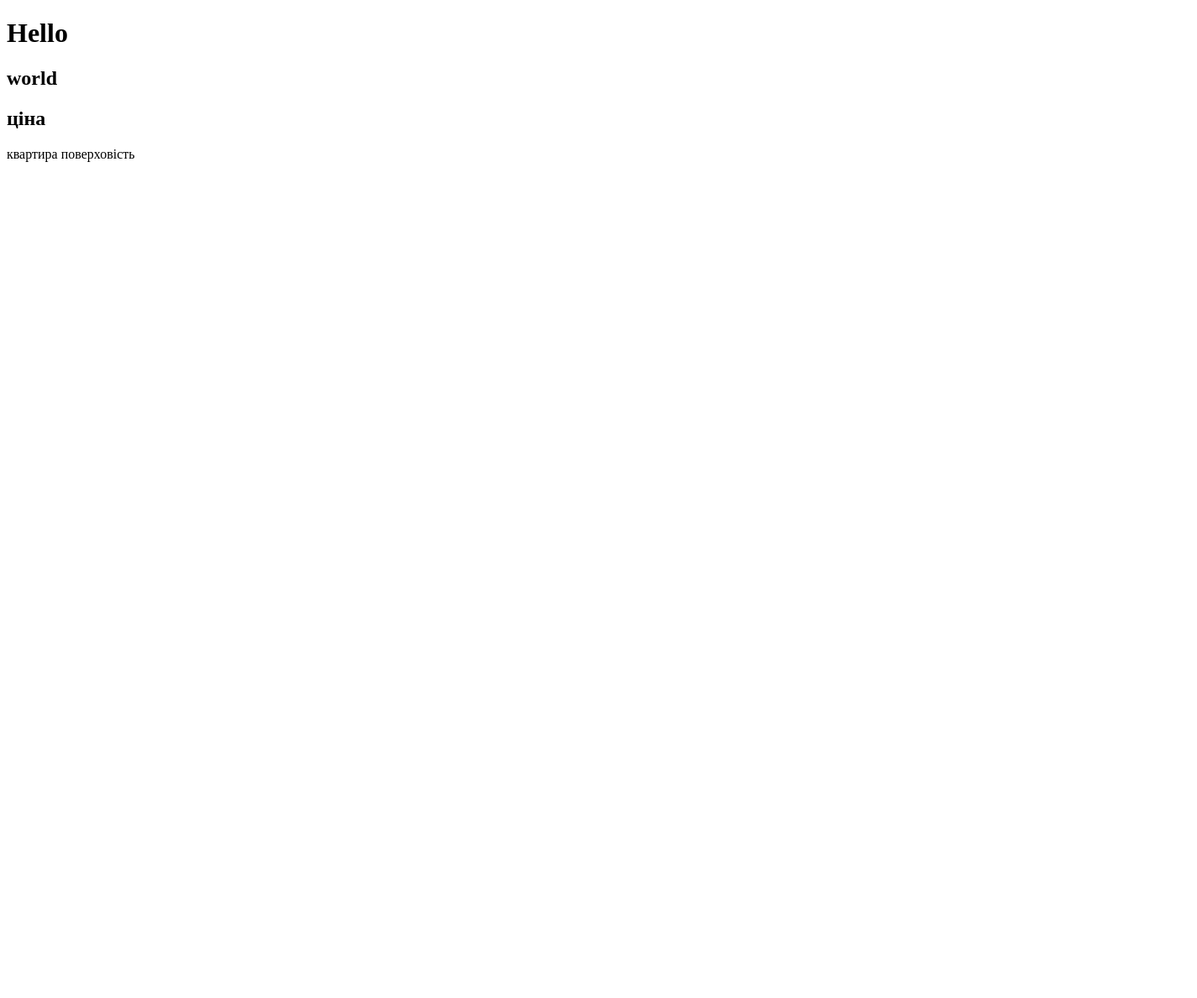
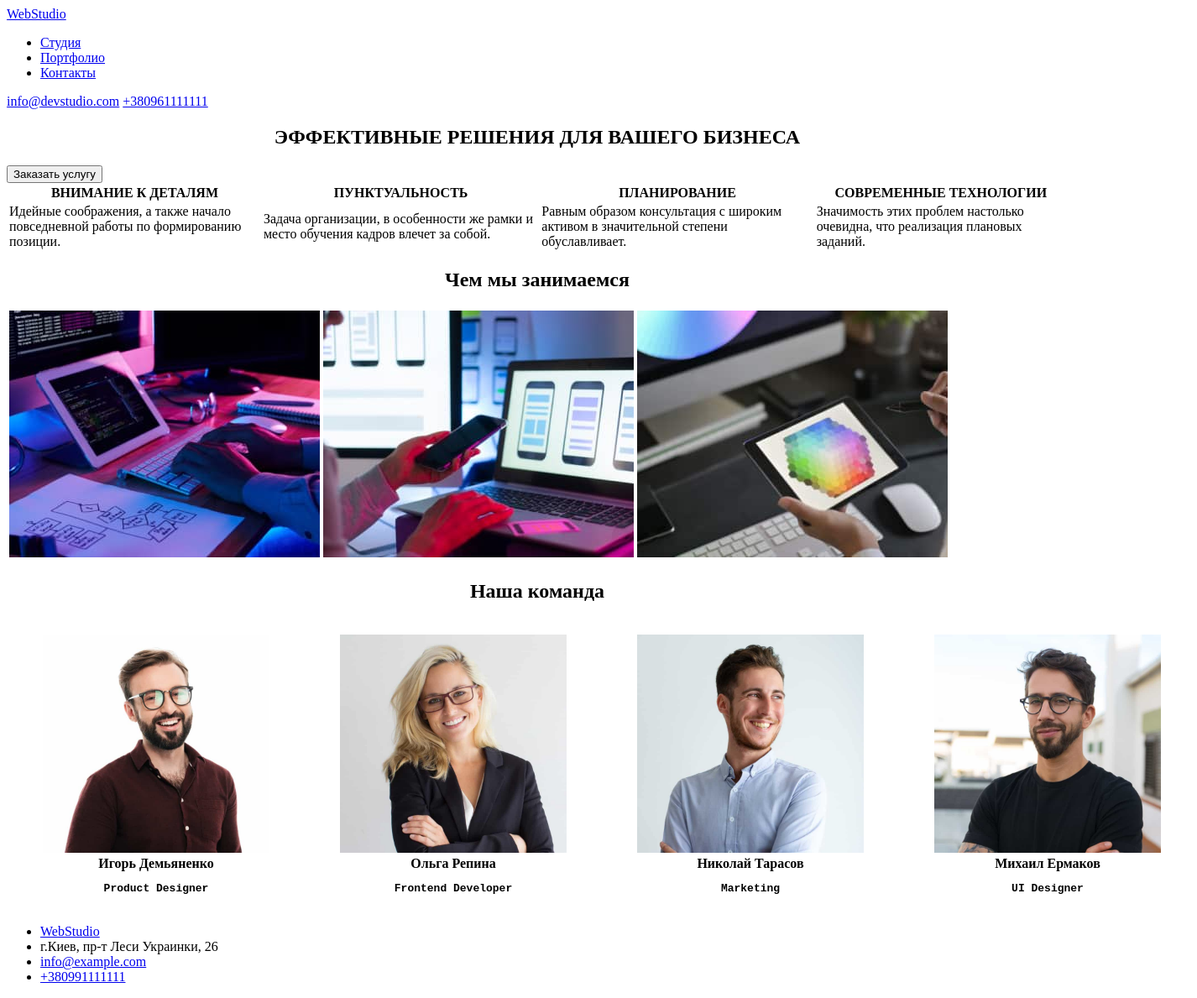
Before and after one commit to Ksenya0110/goit-markup-hw-01, a plain HTML site: page index.html in a window 1280 px wide. Shown: the whole page at 84% size, 1426 px wide, since content can reach past the window. Before the commit the page ends 800 px from the top, so only its background shows below. Drawn offline with Linux system fonts and the light colour scheme.

Commit message:
1index.html

```diff
--- a/index.html
+++ b/index.html
@@ -1,35 +1,80 @@
 <!DOCTYPE html>
-<html lang="uk">
+<html lang="ru">
     <head>
         <meta charset="UTF-8">
         <meta http-equiv="X-UA-Compatible" content="ie=edge">
         <meta name="viewport" content="width=device-width, initial-scale=1.0">
-        <title> RESUME</title>
-        <h1>Hello </h1>
-        <h2> world</h2>
-        <a href="link 1"> <a href="link2 "></a></a>
-
+        <title>HW01</title>
     </head>
     <body>
-        <h1> </h1>
-        <h2> </h2>
+        <header>
+            <a href="a">WebStudio</a>
+            <nav>
+                <ul>
+                    <li> <a href="a">Студия</a></li>
+                    <li> <a href="a">Портфолио</a></li>
+                    <li><a href="a">Контакты</a></li>
+                </ul>
+            </nav>
+            <div>
+                <a href="mailto:info@devstudio.com">info@devstudio.com</a>
+                <a href="tel:+380961111111">+380961111111</a>
+            </div>
+        </header>
+        <main>
+            <section>
+            <h1 align="center"> ЭФФЕКТИВНЫЕ РЕШЕНИЯ ДЛЯ ВАШЕГО БИЗНЕСА</h1>
+            <button type="button">Заказать услугу</button>
+            </section>
+            <section>
+                <table>
+                    <thead>
+                        <tr>
+                          <th>ВНИМАНИЕ К ДЕТАЛЯМ</th>
+                          <th>ПУНКТУАЛЬНОСТЬ</th>
+                          <th>ПЛАНИРОВАНИЕ</th>
+                          <th>СОВРЕМЕННЫЕ ТЕХНОЛОГИИ</th>
+                        </tr>
+                      </thead>
+                      <tbody>
+                        <tr>
+                          <td>Идейные соображения, а также начало повседневной работы по формированию позиции.</td>
+                          <td>Задача организации, в особенности же рамки и место обучения кадров влечет за собой.</td>
+                          <td>Равным образом консультация с широким активом в значительной степени обуславливает.</td>
+                          <td>Значимость этих проблем настолько очевидна, что реализация плановых заданий.</td>
+                        </tr>
+                    </tbody>
+                </table>
+            </section>
+            <section>
+                <h2 align="center">Чем мы занимаемся</h2>
+            <table>
+                <tr>
+                    <th> <img src="/images/_1.jpg" alt="изображение клавиатуры и планшета" width="370"></th>
+                    <th> <img src="/images/2.jpg" alt="изображение клавиатуры и телефона" width="370"></th>
+                    <th> <img src="/images/3.jpg" alt="изображение планшета" width="370"></th>
+                </tr>
+            </table>
+            </section>
 <section>
-    <h2>ціна</h2>
-    <thead>
-<tr>
-    <th>квартира</th>
-    <th>поверховість</th>
-    <th></th>
-</tr>
-
-    </thead>
-
-
-
-
+<h2 align="center">Наша команда</h2>
+<table>
+    <tr>
+        <th><figure><img src="/images/4.jpg" alt="изображение парня в очках" width="270"><figcaption>Игорь Демьяненко<pre>Product Designer</pre></figcaption></figure></th>
+        <th><figure><img src="/images/5.jpg" alt="изображение девушки в очках" width="270"><figcaption>Ольга Репина <pre>Frontend Developer</pre></figcaption></figure></th>
+        <th><figure><img src="/images/6.jpg" alt="изображение парня с улыбкой" width="270"><figcaption>Николай Тарасов <pre>Marketing</pre></figcaption></figure></th>
+        <th><figure><img src="/images/7.jpg" alt="изображение парня в очках" width="270"><figcaption>Михаил Ермаков <pre>UI Designer</pre></figcaption></figure></th>
+    </tr>
+</table>
 </section>
-
+        </main>
+        <footer>
+        <ul>
+            <li><a href="a">WebStudio</a></li>
+            <li><span>г.Киев, пр-т Леси Украинки, 26</span></li>
+            <li><a href="mailto:info@example.com">info@example.com</a></li>
+            <li><a href="tel:+380991111111">+380991111111</a></li>
+        </ul>
+        </footer>
     </body>
-
-
 </html>
```
Also changed, not shown: images/2.jpg (added), images/3.jpg (added), images/4.jpg (added), images/5.jpg (added), images/6.jpg (added), images/7.jpg (added), images/_1.jpg (added), 1 other file.
